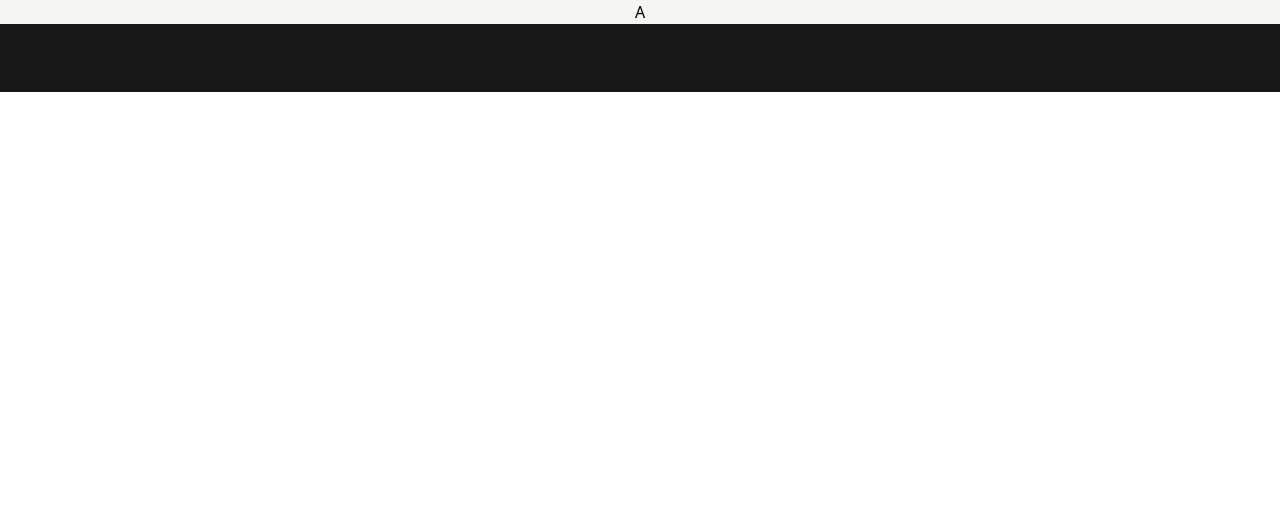
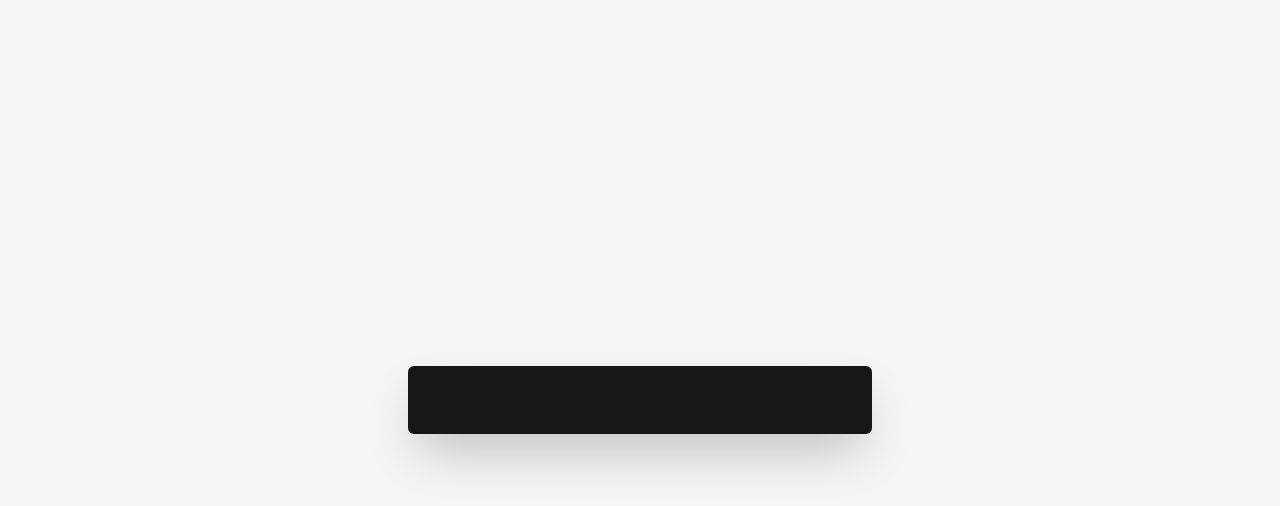
Before and after one commit to heypoom/fastspend, a Svelte app in the folder fastspend-pwa/: page / in a window 1280 px wide. Shown: the top 506 px of the page. Built offline with nearby package versions, Linux system fonts and the light colour scheme.

Commit message:
feat: simple spending input

```diff
--- a/fastspend-pwa/src/App.svelte
+++ b/fastspend-pwa/src/App.svelte
@@ -1,24 +1,40 @@
-<script>
+<script lang="ts">
   let command = ''
+  let loading = false
+  let error: string | null = null
 
   async function submit() {
-    const res = await fetch('https://api.fastspend.poom.dev/command', {
+    loading = true
+
+    try {
+      await fetch('https://api.fastspend.poom.dev/command', {
         method: 'POST',
         body: JSON.stringify({command}),
       })
 
-    console.log(res.status)
+      error = null
+    } catch (err) {
+      error = err.message
+    } finally {
+      command = ''
+      loading = false
+    }
   }
 </script>
 
-<div class="flex flex-col items-center justify-between v-fill bg-stone-100">
-  <div>A</div>
-  <div class="w-full">
+<div
+  class="flex flex-col items-center justify-center min-h-screen bg-stone-100 space-y-4"
+>
   <input
     type="text"
-      class="w-full bg-neutral-900 text-white px-4 py-4 text-3xl font-extralight rounded-none"
+    class="bg-neutral-900 text-white px-4 py-4 text-3xl font-extralight rounded-md shadow-2xl text-center"
+    class:error-input={error}
+    class:loading-input={loading}
     bind:value={command}
     on:keypress={(e) => e.key === 'Enter' && submit()}
   />
+
+  {#if error}
+    <div class="text-red-500">Error: {error}</div>
+  {/if}
 </div>
-</div>
--- a/fastspend-pwa/src/app.css
+++ b/fastspend-pwa/src/app.css
@@ -10,3 +10,11 @@ body {
   min-height: 100vh;
   min-height: -webkit-fill-available;
 }
+
+.error-input {
+	@apply bg-red-500 text-stone-100;
+}
+
+.loading-input {
+	@apply bg-neutral-700;
+}
```
Also changed, not shown: 1 other file (tests, documents, lock files or other folders). Lines whose indentation alone changed are shown as unchanged.
